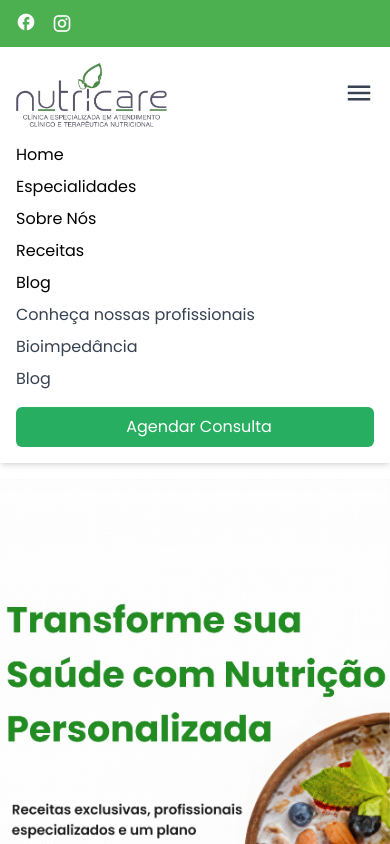
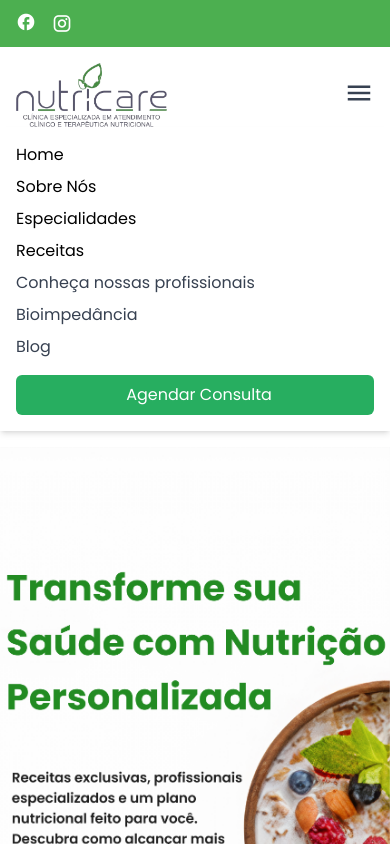
Before and after one commit to Nathalia-Macedo/nutricare, a React (Create React App) app: page / in a window 390 px wide. Both pictures are taken after a click on the button "menu". Shown: the top 844 px of the page. Built offline with nearby package versions, Linux system fonts and the light colour scheme.

Commit message:
subindo correcoes no header

```diff
--- a/src/Components/Header/Header.jsx
+++ b/src/Components/Header/Header.jsx
@@ -1,173 +1,3 @@
-// import React from "react"
-// import { useHeader } from "../../Context/HeaderContext"
-// import { useState } from "react"
-// import { AgendarConsultaButton } from "../AgendarConsultaButton"
-// import { Link, useLocation } from "react-router-dom"
-
-// export function Header() {
-//   const headerData = useHeader()
-//   const [isMobileMenuOpen, setMobileMenuOpen] = useState(false)
-//   const location = useLocation()
-
-//   const isHomePage = location.pathname === "/"
-
-//   const handleNavClick = (e, href) => {
-//     e.preventDefault()
-
-//     if (isHomePage) {
-//       if (href === "#home") {
-//         window.scrollTo({ top: 0, behavior: "smooth" })
-//       } else {
-//         const id = href.replace("#", "")
-//         const element = document.getElementById(id)
-
-//         if (element) {
-//           element.scrollIntoView({ behavior: "smooth" })
-//           setMobileMenuOpen(false)
-//         }
-//       }
-//     } else {
-//       // If not on home page, navigate to home page with the specific section
-//       window.location.href = `/${href}`
-//     }
-//   }
-
-//   const renderNavItem = (href, label) => {
-//     if (isHomePage) {
-//       return (
-//         <a href={href} onClick={(e) => handleNavClick(e, href)} className="hover:text-green-600">
-//           {label}
-//         </a>
-//       )
-//     } else {
-//       return (
-//         <Link to={`/${href}`} className="hover:text-green-600">
-//           {label}
-//         </Link>
-//       )
-//     }
-//   }
-
-//   return (
-//     <header className="w-full">
-//       {/* Top bar */}
-//       <div className="bg-[#4CAF50] text-white py-2">
-//         <div className="container mx-auto px-4 flex flex-wrap sm:flex-nowrap justify-between items-center">
-//           <div className="hidden sm:flex items-center space-x-4 text-sm">
-//             <a href={`tel:${headerData.contactInfo.phone}`} className="flex items-center hover:text-green-100">
-//               <i className="material-icons text-xl mr-2">phone</i>
-//               {headerData.contactInfo.phone}
-//             </a>
-//             <a
-//               href={`https://wa.me/${headerData.contactInfo.whatsapp.replace(/\D/g, "")}`}
-//               className="flex items-center hover:text-green-100"
-//               target="_blank"
-//               rel="noopener noreferrer"
-//             >
-//               <i className="mdi mdi-whatsapp text-xl mr-2"></i>
-//               {headerData.contactInfo.whatsapp}
-//             </a>
-//             <a href={`mailto:${headerData.contactInfo.email}`} className="flex items-center hover:text-green-100">
-//               <i className="material-icons text-xl mr-2">email</i>
-//               {headerData.contactInfo.email}
-//             </a>
-//           </div>
-//           <div className="flex items-center space-x-4 sm:space-x-4">
-//             <a
-//               href={headerData.contactInfo.socialMedia.facebook}
-//               target="_blank"
-//               rel="noopener noreferrer"
-//               className="hover:text-green-100"
-//             >
-//               <i className="material-icons text-xl">facebook</i>
-//             </a>
-//             <a
-//               href={headerData.contactInfo.socialMedia.instagram}
-//               target="_blank"
-//               rel="noopener noreferrer"
-//               className="hover:text-green-100"
-//             >
-//               <i className="mdi mdi-instagram text-xl"></i>
-//             </a>
-//           </div>
-//         </div>
-//       </div>
-
-//       {/* Main header */}
-//       <div className="bg-white py-4 shadow-sm">
-//         <div className="container mx-auto px-4 flex justify-between items-center">
-//           {/* Logo */}
-//           <Link to="/" className="flex-shrink-0">
-//             <img src={headerData.logo.src || "/placeholder.svg"} alt={headerData.logo.alt} className="h-16 w-auto" />
-//           </Link>
-
-//           {/* Desktop Navigation */}
-//           <nav className="hidden lg:flex items-center space-x-8">
-//             <ul className="hidden md:flex space-x-6">
-//               <li>{renderNavItem("#home", "Home")}</li>
-//               <li>{renderNavItem("#sobrenos", "Sobre Nós")}</li>
-//               <li>
-//                 <Link to="/profissionais" className="hover:text-green-600">
-//                   Conheça nossas profissionais
-//                 </Link>
-//               </li>
-//               <li>{renderNavItem("#especialidades", "Especialidades")}</li>
-//               <li>{renderNavItem("#receitas", "Receitas")}</li>
-//               <li>
-//                 <Link to="/bioimpedancia" className="hover:text-green-600">
-//                   Bioimpedância
-//                 </Link>
-//               </li>
-//             </ul>
-//           </nav>
-
-//           {/* Button Agendar Consulta */}
-//           <div className="hidden lg:block">
-//             <AgendarConsultaButton />
-//           </div>
-
-//           {/* Mobile Menu Button */}
-//           <button
-//             className="lg:hidden text-gray-700 hover:text-green-600"
-//             onClick={() => setMobileMenuOpen(!isMobileMenuOpen)}
-//           >
-//             <i className="material-icons text-3xl">menu</i>
-//           </button>
-//         </div>
-
-//         {/* Mobile Menu */}
-//         {isMobileMenuOpen && (
-//           <div className="bg-white py-4 shadow-md">
-//             <div className="container mx-auto px-4 flex flex-col space-y-4">
-//               <nav className="flex flex-col space-y-2">
-//                 {headerData.navigation.map((item) => (
-//                   <React.Fragment key={item.href}>{renderNavItem(`#${item.href}`, item.label)}</React.Fragment>
-//                 ))}
-//                 <Link
-//                   to="/profissionais"
-//                   className="text-gray-700 hover:text-green-600 transition-colors font-poppins cursor-pointer"
-//                   onClick={() => setMobileMenuOpen(false)}
-//                 >
-//                   Conheça nossas profissionais
-//                 </Link>
-//                 <Link
-//                   to="/bioimpedancia"
-//                   className="text-gray-700 hover:text-green-600 transition-colors font-poppins cursor-pointer"
-//                   onClick={() => setMobileMenuOpen(false)}
-//                 >
-//                   Bioimpedância
-//                 </Link>
-//               </nav>
-//               <AgendarConsultaButton className="justify-center" />
-//             </div>
-//           </div>
-//         )}
-//       </div>
-//     </header>
-//   )
-// }
-"use client"
-
 import React from "react"
 import { useHeader } from "../../Context/HeaderContext"
 import { useState } from "react"
@@ -203,6 +33,22 @@ function Header() {
   }
 
   const renderNavItem = (href, label) => {
+    if (label === "Receitas") {
+      if (isHomePage) {
+        return (
+          <a href="#receitas" onClick={(e) => handleNavClick(e, "#receitas")} className="hover:text-green-600">
+            {label}
+          </a>
+        )
+      } else {
+        return (
+          <Link to="/receitas" className="hover:text-green-600">
+            {label}
+          </Link>
+        )
+      }
+    }
+
     if (isHomePage) {
       return (
         <a href={href} onClick={(e) => handleNavClick(e, href)} className="hover:text-green-600">
@@ -217,6 +63,20 @@ function Header() {
       )
     }
   }
+
+  // Define navigation items for mobile menu
+  const mobileNavItems = [
+    { href: "#home", label: "Home" },
+    { href: "#sobrenos", label: "Sobre Nós" },
+    { href: "#especialidades", label: "Especialidades" },
+    { href: "#receitas", label: "Receitas" },
+  ]
+
+  const mobileStaticLinks = [
+    { to: "/profissionais", label: "Conheça nossas profissionais" },
+    { to: "/bioimpedancia", label: "Bioimpedância" },
+    { to: "/blog", label: "Blog" },
+  ]
 
   return (
     <header className="w-full">
@@ -315,30 +175,21 @@ function Header() {
           <div className="bg-white py-4 shadow-md">
             <div className="container mx-auto px-4 flex flex-col space-y-4">
               <nav className="flex flex-col space-y-2">
-                {headerData.navigation.map((item) => (
-                  <React.Fragment key={item.href}>{renderNavItem(`#${item.href}`, item.label)}</React.Fragment>
+                {/* Render dynamic navigation items */}
+                {mobileNavItems.map((item) => (
+                  <React.Fragment key={item.href}>{renderNavItem(item.href, item.label)}</React.Fragment>
                 ))}
-                <Link
-                  to="/profissionais"
-                  className="text-gray-700 hover:text-green-600 transition-colors font-poppins cursor-pointer"
-                  onClick={() => setMobileMenuOpen(false)}
-                >
-                  Conheça nossas profissionais
-                </Link>
-                <Link
-                  to="/bioimpedancia"
-                  className="text-gray-700 hover:text-green-600 transition-colors font-poppins cursor-pointer"
-                  onClick={() => setMobileMenuOpen(false)}
-                >
-                  Bioimpedância
-                </Link>
-                <Link
-                  to="/blog"
-                  className="text-gray-700 hover:text-green-600 transition-colors font-poppins cursor-pointer"
-                  onClick={() => setMobileMenuOpen(false)}
-                >
-                  Blog
-                </Link>
+                {/* Render static links */}
+                {mobileStaticLinks.map((link) => (
+                  <Link
+                    key={link.to}
+                    to={link.to}
+                    className="text-gray-700 hover:text-green-600 transition-colors font-poppins cursor-pointer"
+                    onClick={() => setMobileMenuOpen(false)}
+                  >
+                    {link.label}
+                  </Link>
+                ))}
               </nav>
               <AgendarConsultaButton className="justify-center" />
             </div>
@@ -349,4 +200,4 @@ function Header() {
   )
 }
 
-export default Header;
+export default Header
```
